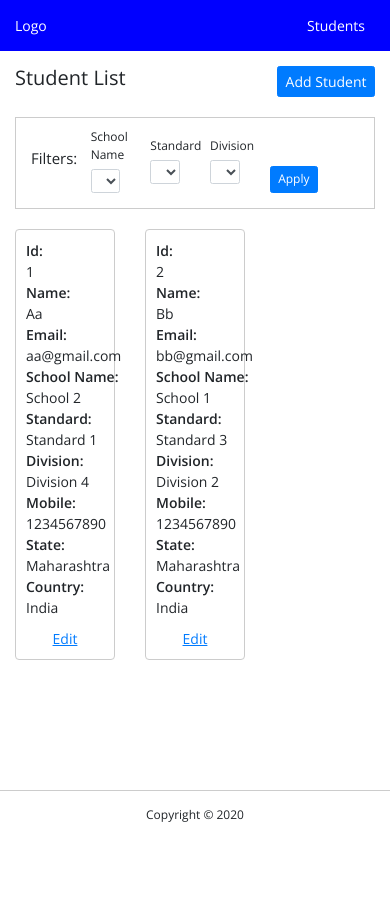
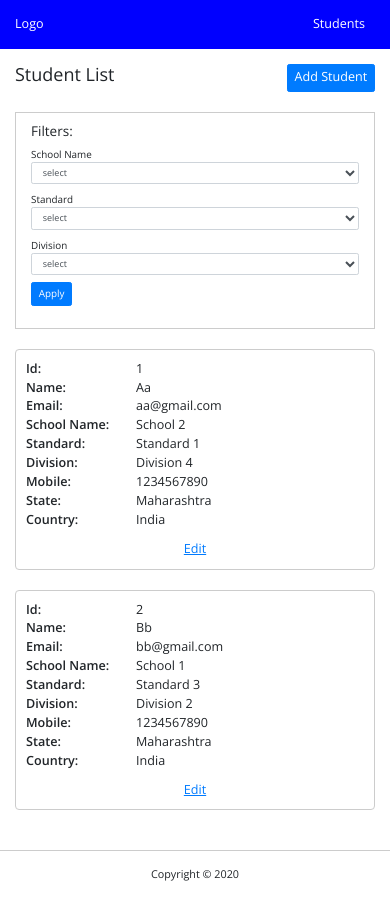
Before and after one commit to dhananjaym11/react-task, a React (Create React App) app: page /students in a window 390 px wide. Before the commit the page ends 844 px from the top, so only its background shows below. Built offline with nearby package versions, Linux system fonts and the light colour scheme.

Commit message:
Added responsiveness changes

```diff
--- a/src/App/components/student-add/StudentAdd.js
+++ b/src/App/components/student-add/StudentAdd.js
@@ -74,7 +74,7 @@ class StudentAdd extends React.Component {
         return (
             <form>
                 <div className="row">
-                    <div className="form-group col-4">
+                    <div className="form-group col-lg-4 col-sm-6">
                         <label>Name</label>
                         <input
                             type="text"
@@ -85,7 +85,7 @@ class StudentAdd extends React.Component {
                         />
                         {errors.name && <p className="error">{errors.name}</p>}
                     </div>
-                    <div className="form-group col-4">
+                    <div className="form-group col-lg-4 col-sm-6">
                         <label>Email Address</label>
                         <input
                             type="email"
@@ -96,7 +96,7 @@ class StudentAdd extends React.Component {
                         />
                         {errors.email && <p className="error">{errors.email}</p>}
                     </div>
-                    <div className="form-group col-4">
+                    <div className="form-group col-lg-4 col-sm-6">
                         <label>Mobile phone number</label>
                         <input
                             type="text"
@@ -107,7 +107,7 @@ class StudentAdd extends React.Component {
                         />
                         {errors.mobile && <p className="error">{errors.mobile}</p>}
                     </div>
-                    <div className="form-group col-4">
+                    <div className="form-group col-lg-4 col-sm-6">
                         <label>School Name</label>
                         <select
                             className="form-control"
@@ -123,7 +123,7 @@ class StudentAdd extends React.Component {
                             <option value="School 5">School 5</option>
                         </select>
                     </div>
-                    <div className="form-group col-4">
+                    <div className="form-group col-lg-4 col-sm-6">
                         <label>Standard</label>
                         <select
                             className="form-control"
@@ -139,7 +139,7 @@ class StudentAdd extends React.Component {
                             <option value="Standard 5">Standard 5</option>
                         </select>
                     </div>
-                    <div className="form-group col-4">
+                    <div className="form-group col-lg-4 col-sm-6">
                         <label>Division</label>
                         <select
                             className="form-control"
@@ -155,7 +155,7 @@ class StudentAdd extends React.Component {
                             <option value="Division 5">Division 5</option>
                         </select>
                     </div>
-                    <div className="form-group col-4">
+                    <div className="form-group col-lg-4 col-sm-6">
                         <label>State</label>
                         <input
                             type="text"
@@ -166,7 +166,7 @@ class StudentAdd extends React.Component {
                         />
                         {errors.state && <p className="error">{errors.state}</p>}
                     </div>
-                    <div className="form-group col-4">
+                    <div className="form-group col-lg-4 col-sm-6">
                         <label>Country</label>
                         <input
                             type="text"
--- a/src/App/components/student-filter/StudentFilter.js
+++ b/src/App/components/student-filter/StudentFilter.js
@@ -23,10 +23,10 @@ class StudentFilter extends React.Component {
             <div className="student-filter">
                 <form>
                     <div className="row">
-                        <div className="col-2">
+                        <div className="filter-col col-lg-2 col-sm-3">
                             <h4>Filters:</h4>
                         </div>
-                        <div className="col-2">
+                        <div className="filter-col col-lg-2 col-sm-3">
                             <label>School Name</label>
                             <select
                                 className="form-control"
@@ -42,7 +42,7 @@ class StudentFilter extends React.Component {
                                 <option value="School 5">School 5</option>
                             </select>
                         </div>
-                        <div className="col-2">
+                        <div className="filter-col col-lg-2 col-sm-3">
                             <label>Standard</label>
                             <select
                                 className="form-control"
@@ -58,7 +58,7 @@ class StudentFilter extends React.Component {
                                 <option value="Standard 5">Standard 5</option>
                             </select>
                         </div>
-                        <div className="col-2">
+                        <div className="filter-col col-lg-2 col-sm-3">
                             <label>Division</label>
                             <select
                                 className="form-control"
@@ -74,7 +74,7 @@ class StudentFilter extends React.Component {
                                 <option value="Division 5">Division 5</option>
                             </select>
                         </div>
-                        <div className="col-2 filter-btn">
+                        <div className="filter-col col-lg-2 col-sm-3 filter-btn">
                             <button
                                 type="button"
                                 className="btn btn-primary"
--- a/src/App/components/student-item/StudentItem.js
+++ b/src/App/components/student-item/StudentItem.js
@@ -2,7 +2,7 @@ import React from 'react';
 import { Link } from "react-router-dom";
 
 const StudentItem = ({ student }) => (
-    <div className="col-4">
+    <div className="col-lg-4 col-sm-6">
         <div className="student-item">
             <Link to={`/students/${student.id}`} className="details-link">
                 <span>
--- a/src/App/containers/student-details/StudentDetails.scss
+++ b/src/App/containers/student-details/StudentDetails.scss
@@ -1,9 +1,22 @@
 .student-details {
     div {
-        span:first-child {
-            font-weight: 600;
-            width: 115px;
-            display: inline-block;
+        &::after {
+            content: '';
+            display: table;
+            clear: both;
+        }
+
+        > span {
+            float: left;
+            word-break: break-all;
+
+            &:first-child {
+                font-weight: 600;
+                width: 110px;
+            }
+            &:last-child {
+                width: calc(100% - 110px);
+            }
         }
     }
 }
--- a/src/App/containers/student-list/StudentList.scss
+++ b/src/App/containers/student-list/StudentList.scss
@@ -5,15 +5,24 @@
         border: 1px solid #ccc;
         padding: 10px 15px 15px;
 
-        .col-2 {
+        .filter-col {
             align-self: center;
+
+            h4 {
+                margin: 0;
+            }
 
             &.filter-btn {
                 align-self: flex-end;
 
                 .btn {
-                    font-size: 1.2rem;
+                    font-size: 1.1rem;
                 }
+            }
+
+            label {
+                font-size: 1.1rem;
+                margin:0;
             }
         }
     }
@@ -28,10 +37,23 @@
             > span {
                 display: block;
 
-                > span:first-child {
-                    font-weight: 600;
-                    display: inline-block;
-                    width: 110px;
+                &::after {
+                    content: '';
+                    display: table;
+                    clear: both;
+                }
+
+                > span {
+                    float: left;
+                    word-break: break-all;
+
+                    &:first-child {
+                        font-weight: 600;
+                        width: 110px;
+                    }
+                    &:last-child {
+                        width: calc(100% - 110px);
+                    }
                 }
             }
         }
--- a/src/index.scss
+++ b/src/index.scss
@@ -44,3 +44,23 @@ a {
   font-size: 1.2rem;
   margin: 5px 0 0;
 }
+
+@media (max-width: 768px) {
+  html {
+    font-size: 9px;
+  }
+}
+
+@media (max-width: 576px) {
+  html {
+    font-size: 9px;
+  }
+
+  .student-list {
+    .student-filter {
+      .filter-col {
+        margin-bottom: 7px;
+      }
+    }
+  }
+}
```
